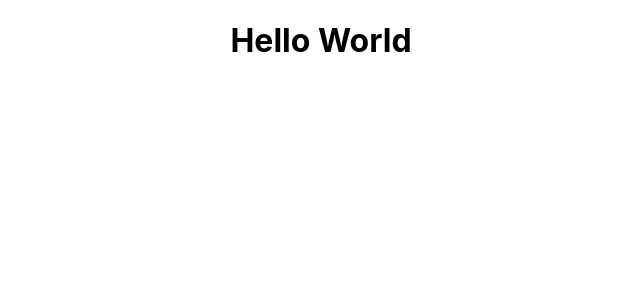
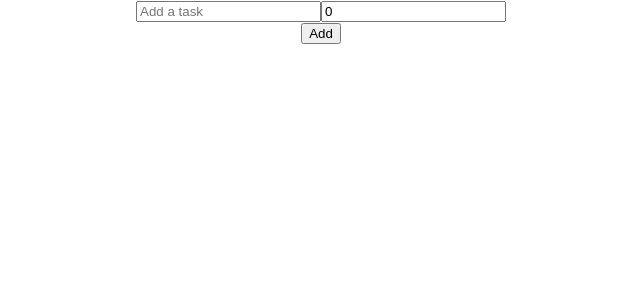
Before and after one commit to chunloy/todo-list, a React (Create React App) app: page / in a window 1280 px wide. Shown: the top 300 px of the page, without its empty margins (319-959 px from the left). Built offline with nearby package versions, Linux system fonts and the light colour scheme; the HTML template or start-up script is replaced by a standard one.

Commit message:
Implement add/delete functionality

```diff
--- a/public/index.html
+++ b/public/index.html
@@ -1,15 +1,13 @@
 <!DOCTYPE html>
 <html lang="en">
+
 <head>
   <meta charset="utf-8" />
-    <link rel="icon" href="%PUBLIC_URL%/favicon.ico" />
-    <meta name="viewport" content="width=device-width, initial-scale=1" />
+  <link rel="icon" href="#" />
+  <meta name=" viewport" content="width=device-width, initial-scale=1" />
   <meta name="theme-color" content="#000000" />
-    <meta
-      name="description"
-      content="Web site created using create-react-app"
-    />
-    <link rel="apple-touch-icon" href="%PUBLIC_URL%/logo192.png" />
+  <meta name="description" content="Web site created using create-react-app" />
+  <link rel="apple-touch-icon" href="#" />
   <!--
       manifest.json provides metadata used when your web app is installed on a
       user's mobile device or desktop. See https://developers.google.com/web/fundamentals/web-app-manifest/
@@ -26,6 +24,7 @@
     -->
   <title>React App</title>
 </head>
+
 <body>
   <noscript>You need to enable JavaScript to run this app.</noscript>
   <div id="root"></div>
@@ -40,4 +39,5 @@
       To create a production bundle, use `npm run build` or `yarn build`.
     -->
 </body>
+
 </html>
--- a/src/App.tsx
+++ b/src/App.tsx
@@ -1,10 +1,59 @@
-import React from 'react';
+import React, {useState} from 'react';
+import {Task} from './interfaces';
+import TodoTask from './components/TodoTask';
 import './App.css';
 
 function App() {
+  const [task, setTask] = useState<string>("");
+  const [deadline, setDeadline] = useState<number>(0);
+  const [todo, setTodo] = useState<Task[]>([]);
+
+  const handleChange = (e: React.ChangeEvent<HTMLInputElement>) => {
+    e.target.name === 'task' ? setTask(e.target.value) : setDeadline(Number(e.target.value));
+  };
+
+  const addTask = () => {
+    setTodo([...todo, {taskName: task, deadline: deadline}])
+  }
+
+  const deleteTask = (taskNameToDelete: string) => {
+    setTodo(todo.filter((task) => {
+      return task.taskName !== taskNameToDelete;
+    }));
+  };
+
+  const taskItems = todo.map((item, key) => {
+    return (
+      <TodoTask key={key} task={item} deleteTask={deleteTask} />
+    );
+  });
+
   return (
     <div className="App">
-      <h1>Hello World</h1>
+      <div className='header'>
+        <form onSubmit={e => e.preventDefault()}>
+          <div className='inputContainer'>
+            <input
+              type="text"
+              name='task'
+              placeholder='Add a task'
+              value={task}
+              onChange={handleChange}
+            />
+            <input
+              type="text"
+              name='deadline'
+              placeholder='Set a deadline (in days)'
+              value={deadline}
+              onChange={handleChange}
+            />
+          </div>
+          <button onClick={addTask}>Add</button>
+        </form>
+      </div>
+      <div className='todolist'>
+        {taskItems}
+      </div>
     </div>
   );
 }
--- /dev/null
+++ b/src/components/TodoTask.tsx
@@ -0,0 +1,20 @@
+import {Task} from "../interfaces";
+
+interface Props {
+  task: Task;
+  deleteTask(task: string): void;
+};
+
+const todoTask = ({task, deleteTask}: Props) => {
+  return (
+    <div className="task">
+      <div className="content">
+        <span>{task.taskName}</span>
+        <span>{task.deadline}</span>
+        <button onClick={() => {deleteTask(task.taskName)}}>x</button>
+      </div>
+    </div>
+  )
+};
+
+export default todoTask;
--- /dev/null
+++ b/src/interfaces.ts
@@ -0,0 +1,4 @@
+export interface Task {
+  taskName: string;
+  deadline: number;
+}
```
Also changed, not shown: public/manifest.json. Lines whose indentation alone changed are shown as unchanged.
